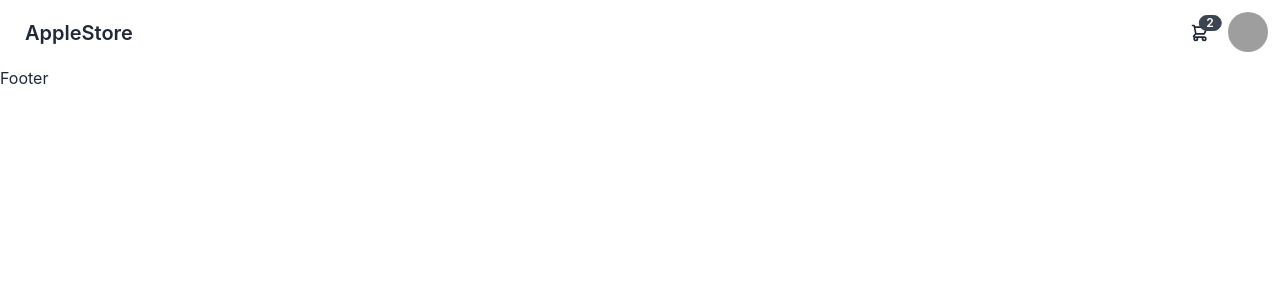
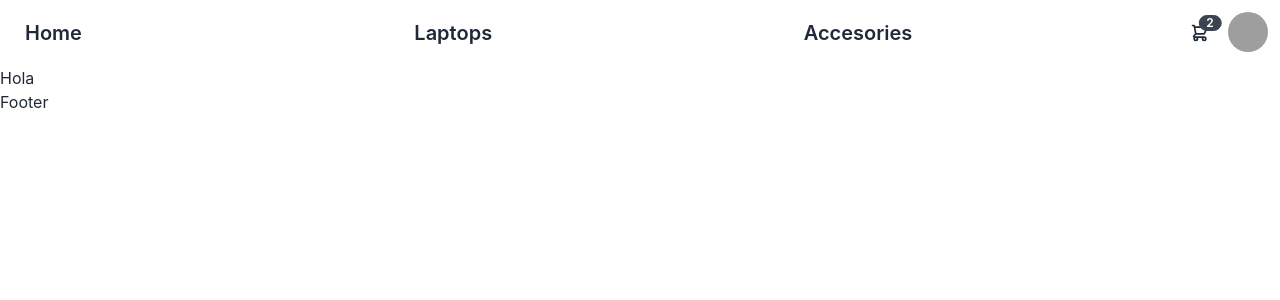
Before and after one commit to fjgullo/react43550_gullo, a React (Create React App) app: page /category/1 in a window 1280 px wide. Before the commit this address had no page. Shown: the top 300 px of the page. Built offline with nearby package versions, Linux system fonts and the light colour scheme; grey boxes are pictures that could not be loaded.

Commit message:
Entrega2_Prueba

```diff
--- a/src/App.jsx
+++ b/src/App.jsx
@@ -4,6 +4,7 @@ import ItemListContainer from './components/ItemListContainer';
 import Clicker from './components/Clicker';
 import ProductsList from './components/ProductsList';
 
+import AppleCategory from './components/Apple/AppleCategory';
 import AppleDetail from './components/Apple/AppleDetail';
 import './App.css';
 import { BrowserRouter, Routes, Route } from 'react-router-dom'
@@ -36,7 +37,8 @@ function App() {
         <Routes>
           <Route path='/' element={<AppleList/>}/>
           <Route path='/items/:id' element={<AppleDetail/>}/>
-          <Route path='/apple' element={<AppleList/>}/>
+          <Route path='/category/:id' element={<AppleCategory/>}/>
+          <Route path='/category' element={<AppleList/>}/>
           <Route path='/rick' element={<CharList/>}/>
           <Route path='/rick/:charId' element={<CharDetail/>}/>
         </Routes>
--- a/src/components/Apple/AppleCard.js
+++ b/src/components/Apple/AppleCard.js
@@ -1,10 +1,13 @@
 import React from 'react'
 import { Link } from 'react-router-dom'
 
-export const AppleCard = ( {id, title, description, price, stock}) => {
+export const AppleCard = ( {id, title, description, price, stock, img,}) => {
   return (
     <div className='m-5 p-5 bg-gray-100'>
         <div>{title}</div>
+        <div>
+          <img className='img' src={img} alt={`Imagen del producto $(title)`} />
+        </div>
         <div>{description}</div>
         <div>{price}</div>
         <div>{stock}</div>
--- /dev/null
+++ b/src/components/Apple/AppleCategory.js
@@ -0,0 +1,46 @@
+import React, { useEffect, useState } from 'react'
+import { useParams } from 'react-router-dom'
+import { PRODUCTS } from '../../data/products'
+import { AppleCount } from './AppleCount'
+
+//const ITEM = {id: 1 , title:"Macbook Air M1", description: "Apple thinest laptop", price: 999, stock: 10}
+
+const AppleDetail = () => {
+
+    const [item, setItem] = useState([])
+    const { id } = useParams()
+
+    useEffect(() => {
+        getItemDetail().then( res => {
+            setItem(res)
+            console.log(res)
+        })
+    },[ id ])
+
+    const getItemDetail = () => {
+        return new Promise( (resolve, reject) => {
+            const item = PRODUCTS.filter( p => p.category_id == id )
+            setTimeout(() => {
+                resolve( item )
+            }, 500);
+        })
+    }
+
+  return (
+    <div>
+        <h1>Hola</h1>
+        {item.map(function(p){
+            <div>
+                <h1>Detalles del producto: { id }</h1>
+                <li>{p.title}</li>
+                <li><img src={p.img}/></li>
+                <li>{p.description}</li>
+                <li>{p.price}</li>
+                <AppleCount stock={p.stock}/>
+            </div>
+        })}
+    </div>
+  )
+}
+
+export default AppleDetail
--- a/src/components/Apple/AppleDetail.js
+++ b/src/components/Apple/AppleDetail.js
@@ -13,6 +13,7 @@ const AppleDetail = () => {
 useEffect(() => {
     getItemDetail().then( res => {
         setItem( res )
+        console.log(res)
     })
 },[ id ])
 
@@ -29,6 +30,7 @@ const getItemDetail = () => {
     <div>
         <h1>Detalles del producto: { id }</h1>
         <li>{item.title}</li>
+        <li><img src={item.img}/></li>
         <li>{item.description}</li>
         <li>{item.price}</li>
         <AppleCount stock={item.stock}/>
--- a/src/components/NavBar.js
+++ b/src/components/NavBar.js
@@ -5,7 +5,13 @@ export const NavBar = () => {
   return (
     <div className="navbar bg-base-100">
   <div className="flex-1">
-    <Link to='' className="btn btn-ghost normal-case text-xl">AppleStore</Link>
+    <Link to='' className="btn btn-ghost normal-case text-xl">Home</Link>
+  </div>
+  <div className="flex-1">
+    <Link to="/category/1" className="btn btn-ghost normal-case text-xl">Laptops</Link>
+  </div>
+  <div className="flex-1">
+    <Link to="/category/2" className="btn btn-ghost normal-case text-xl">Accesories</Link>
   </div>
   <div className="flex-none">
     <div className="dropdown dropdown-end">
--- a/src/data/products.js
+++ b/src/data/products.js
@@ -1,8 +1,10 @@
 const PRODUCTS = [
-    {id: 1 , title:"Macbook Air M1", description: "Apple thinest laptop", price: 999, stock: 10},
-    {id: 2 , title:"Macbook Air M2", description: "Apple thinest laptop", price: 999, stock: 40},
-    {id: 3 , title:"Macbook PRO 13", description: "Apple thinest laptop", price: 1200, stock: 15},
-    {id: 4 , title:"Macbook PRO 15", description: "Apple thinest laptop", price: 1600, stock: 60},
+    {id: 1 ,category_id: 1, title:"Macbook Air M1", description: "MacBook Air 13.3 Laptop - Apple M1 chip - 8GB Memory - 256GB SSD - Space Gray", price: 899, stock: 10, img: "https://pisces.bbystatic.com/image2/BestBuy_US/images/products/5721/5721600_sd.jpg;maxHeight=200;maxWidth=300"},
+    {id: 2 ,category_id: 1, title:"Macbook Air M2", description: "MacBook Air 13.6 Laptop - Apple M2 chip - 8GB Memory - 256GB SSD (Latest Model) - Midnight", price: 1049, stock: 40, img: "https://pisces.bbystatic.com/image2/BestBuy_US/images/products/6509/6509650_sd.jpg;maxHeight=200;maxWidth=300"},
+    {id: 3 ,category_id: 1, title:"Macbook PRO 13 M2", description: "MacBook Pro 13.3 Laptop - Apple M2 chip - 8GB Memory - 256GB SSD (Latest Model) - Space Gray", price: 1149, stock: 15, img: "https://pisces.bbystatic.com/image2/BestBuy_US/images/products/6509/6509652_sd.jpg;maxHeight=200;maxWidth=300"},
+    {id: 4 ,category_id: 1, title:"Macbook PRO 16 M1", description: "MacBook Pro 16 Laptop - Apple M1 Pro chip - 16GB Memory - 1TB SSD (Latest Model) - Space Gray", price: 2699, stock: 60, img: "https://pisces.bbystatic.com/image2/BestBuy_US/images/products/6450/6450859_sd.jpg;maxHeight=200;maxWidth=300"},
+    {id: 5 ,category_id: 2, title:"Airpods", description: "MacBook Pro 13.3 Laptop - Apple M2 chip - 8GB Memory - 256GB SSD (Latest Model) - Space Gray", price: 1149, stock: 15, img: "https://pisces.bbystatic.com/image2/BestBuy_US/images/products/6509/6509652_sd.jpg;maxHeight=200;maxWidth=300"},
+    {id: 6 ,category_id: 2, title:"Magic Mouse", description: "MacBook Pro 16 Laptop - Apple M1 Pro chip - 16GB Memory - 1TB SSD (Latest Model) - Space Gray", price: 2699, stock: 60, img: "https://pisces.bbystatic.com/image2/BestBuy_US/images/products/6450/6450859_sd.jpg;maxHeight=200;maxWidth=300"},
 ]
 
 export { PRODUCTS }
```
